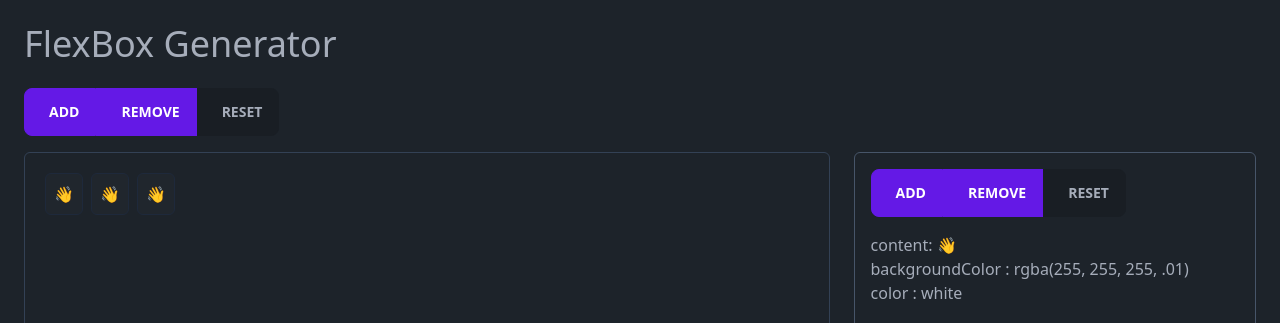
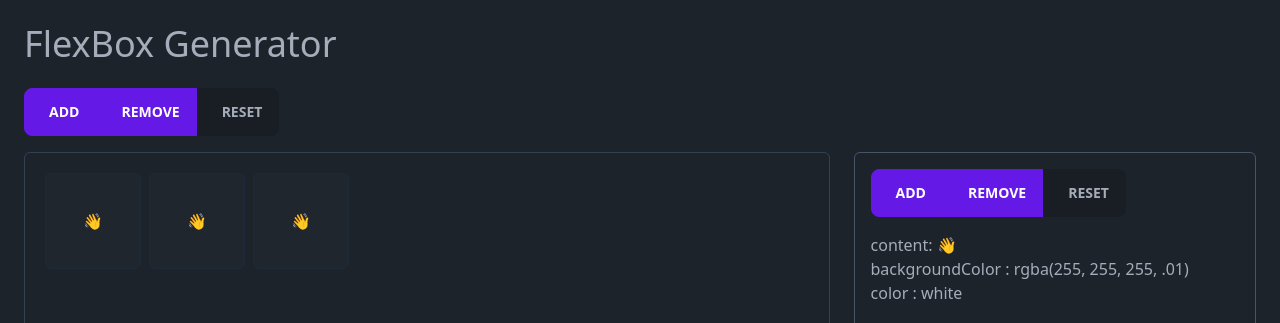
Before and after one commit to seangravener/FlexBoxGenerator, an Angular app: page / in a window 1280 px wide. Shown: the top 323 px of the page. Built offline with nearby package versions, Linux system fonts and the light colour scheme.

Commit message:
Adjust card size

```diff
--- a/src/app/flex-box-generator/components/flex-canvas/flex-canvas.component.html
+++ b/src/app/flex-box-generator/components/flex-canvas/flex-canvas.component.html
@@ -1,6 +1,8 @@
 <div #canvas *ngIf="flexItems$ | async as flexItems">
-  <div class="container" [style.display]="canvasDisplayMode">
-    <div *ngFor="let item of flexItems" class="border border-slate-800 rounded-md text-black m-1 p-2" [style]="item.style">
+  <div class="container overflow-hidden" [style.display]="canvasDisplayMode">
+    <div *ngFor="let item of flexItems"
+      class="flex justify-center items-center border border-slate-800 rounded-md text-black m-1 p-2 h-24 w-24"
+      [style]="item.style">
       <div class="content">
         <div class="content--title">{{ item.content }}</div>
       </div>
```
